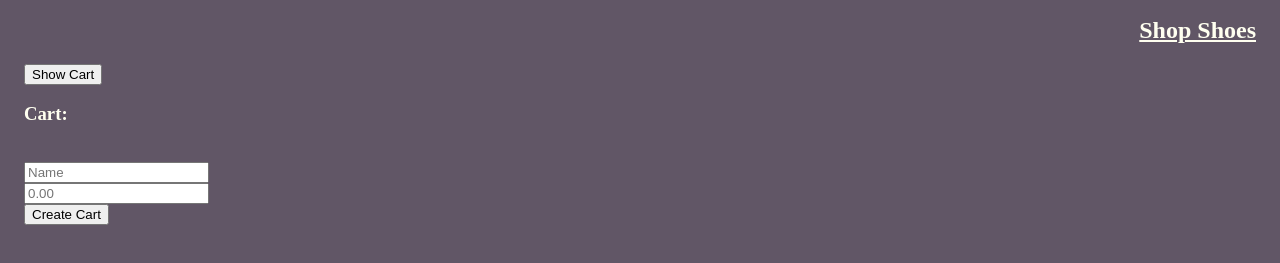
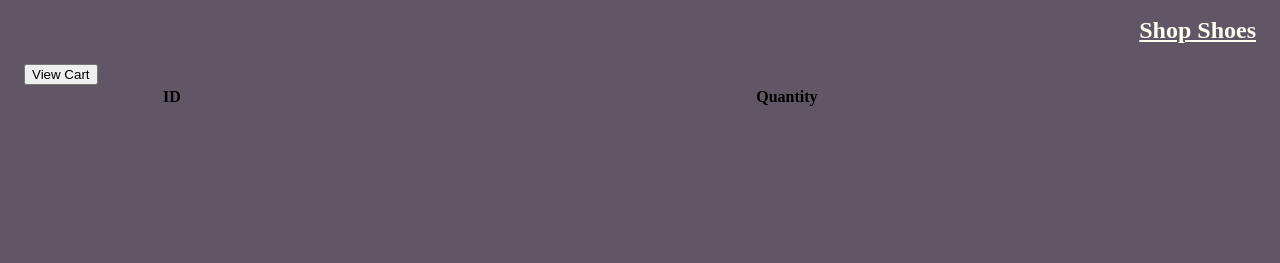
Before and after one commit to tinkzgee/ITMD562-Final, a website: page cart.html in a window 1280 px wide. Shown: the part 129-392 px from the top of the page. Drawn offline with nearby package versions, Linux system fonts and the light colour scheme.

Commit message:
done... with this semester

```diff
--- a/cart.html
+++ b/cart.html
@@ -13,17 +13,19 @@
     <h1>Fly High</h1>
     <h3>Check Out</h3>
     <h2><a href="index.html">Shop Shoes</a></h2>
-    <button id="btn" onclick="displayAllshoes()">Show Cart</button><br>
 <div></div>
-    <form id="cartCreate" action="">
-            <h3>Cart:</h3><br>
-            <input placeholder="Name" type="text" id="cartID"><br>
-            <input placeholder="0.00" type="number" id="cartID"><br>
-            <input type="button" value="Create Cart" onclick="postCart();"><br>
+<button id="btn" onclick="displayCart()">View Cart</button><br>
+<table>
+        <thead>
+            <tr>
+                <th>ID</th>
+                <th>Quantity</th>
 
+            </tr>
+        </thead>
+        <tbody id="tbody">
 
-          </form>
-
-
+        </tbody>
+    </table>
 </body>
 </html>
--- a/scripts/script.js
+++ b/scripts/script.js
@@ -39,4 +39,28 @@ function displayAllshoes() {
             console.log(`Error ${error}`)
         }
 });
-};
+
+function displayCart() {
+    const Url3='http://localhost:3000/cart/';
+    $.ajax({
+        url: Url3,
+        method: "GET",
+        success: result => {
+            $('#tbody tr').remove();
+            $.each(result.cart, (i, item) => {
+                var eachrow = "<tr>"
+                            + "<td>" + item.cart._id + "</td>"
+                            +"<td>" + item.cart.quantity + "</td>"
+                            + "</tr>";
+                $('#tbody').append(eachrow);
+
+
+            })
+        },
+        error: error => {
+            console.log(`Error ${error}`)
+        }
+    });
+}
+
+}
```
